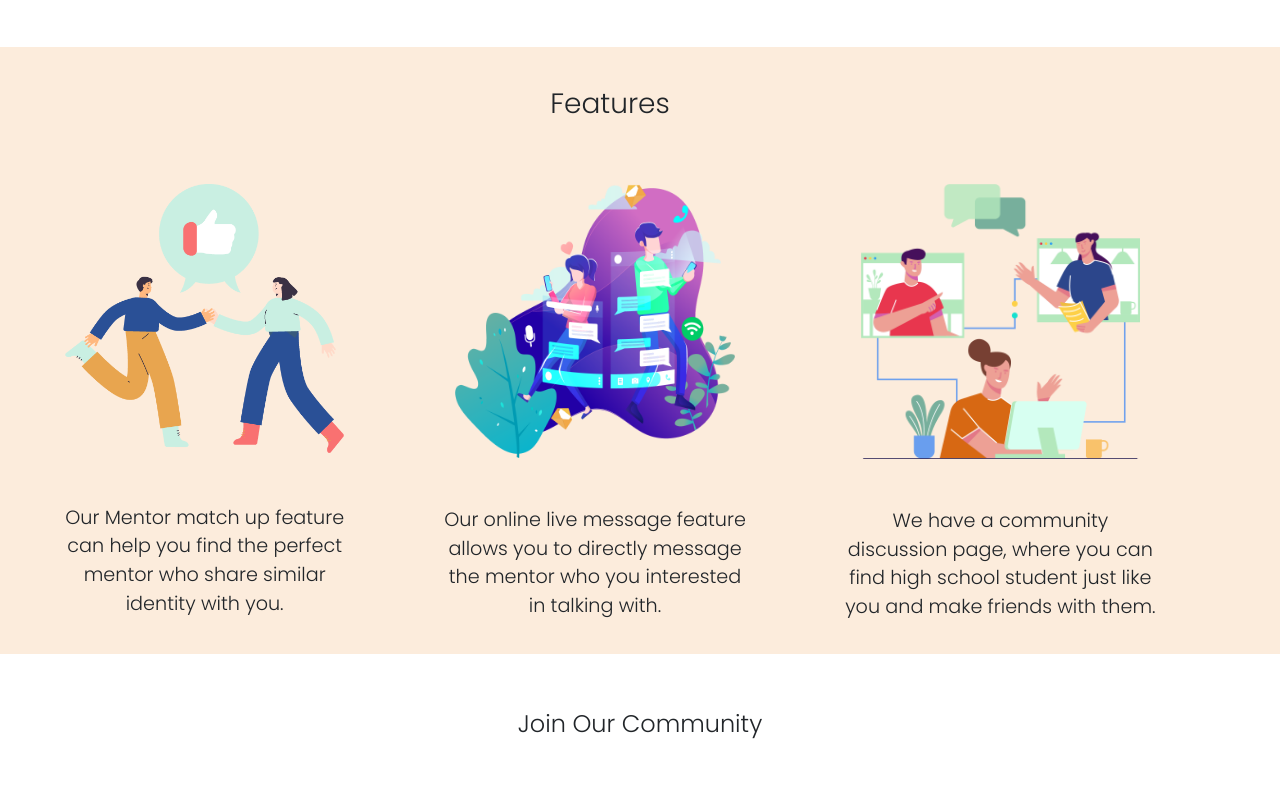
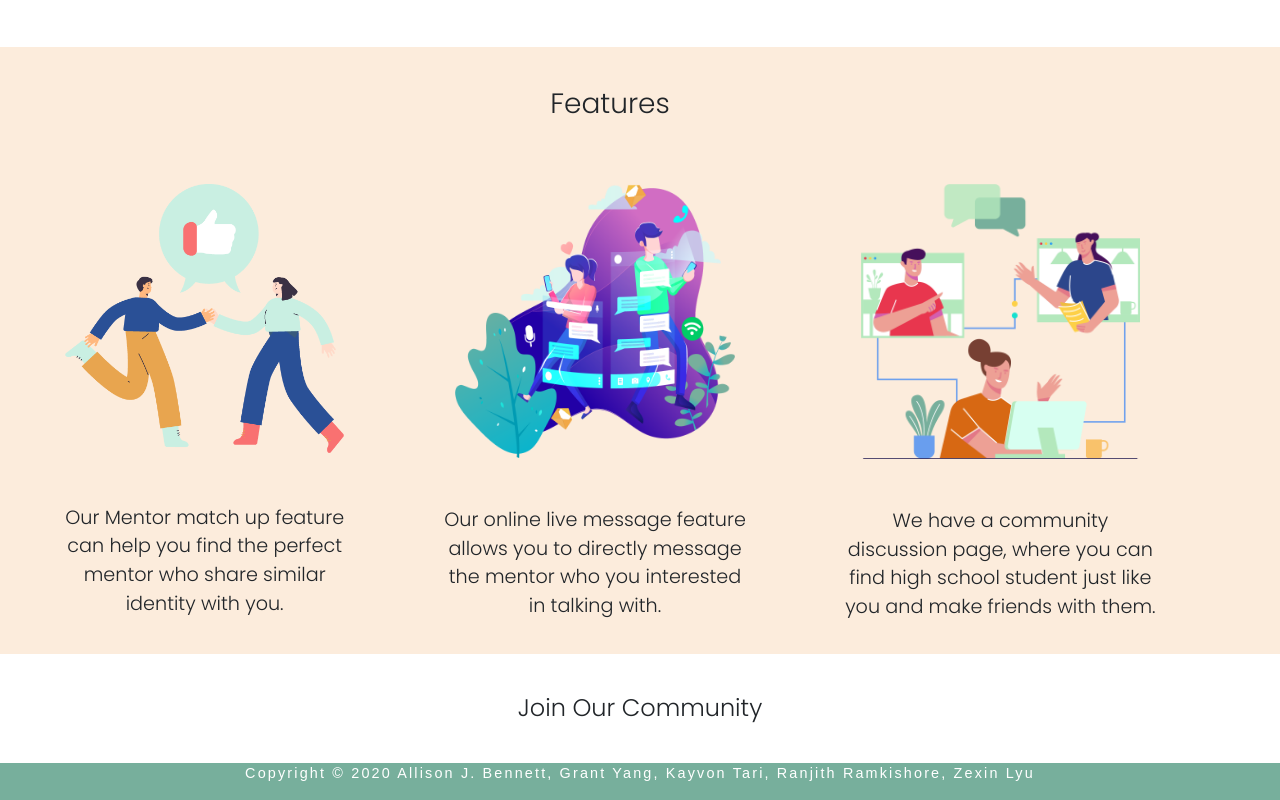
Before and after one commit to uw-info442c-au20/ProjectSDG4, a React (Create React App) app in the folder my-app/: page / in a window 1280 px wide. Shown: the part 463-1263 px from the top of the page. Before the commit the page ends 1210 px from the top, so only its background shows below. Built offline with nearby package versions, Linux system fonts and the light colour scheme; no server answers.

Commit message:
Add Footer and Fix homepage css

```diff
--- a/my-app/src/App/App.js
+++ b/my-app/src/App/App.js
@@ -8,6 +8,7 @@ import { ProfilePage } from "./Pages/ProfilePage/ProfilePage.js";
 import { NavigationBar } from "./Pages/Navigation/Nav";
 import { BrowserRouter as Router, Switch, Route } from "react-router-dom";
 import { LoginWithRouter } from "./Pages/AuthPage/Login.js";
+import Footer from "./Pages/Footer.js";
 import { auth } from "./database/firebase.js";
 
 export class App extends Component {
@@ -49,6 +50,7 @@ export class App extends Component {
             )}
           />
         </Switch>
+        <Footer />
       </Router>
     );
   }
--- /dev/null
+++ b/my-app/src/App/Pages/Footer.js
@@ -0,0 +1,16 @@
+import React from "react";
+
+const Footer = () => {
+  return (
+    <footer>
+      <div className="container copyright">
+        <p className="Foodter-text">
+          Copyright &copy; 2020 Allison J. Bennett, Grant Yang, Kayvon Tari,
+          Ranjith Ramkishore, Zexin Lyu
+        </p>
+      </div>
+    </footer>
+  );
+};
+
+export default Footer;
--- a/my-app/src/App/Pages/HomePage/Content.js
+++ b/my-app/src/App/Pages/HomePage/Content.js
@@ -23,17 +23,19 @@ export class Content extends Component {
 
         <div className="Mission-wrapper">
           <div className="row">
-            <div className="col">
+            <div className="col-12 col-sm-auto col-md-auto col-lg-6 d-flex">
               <img
                 src={`${process.env.PUBLIC_URL}/Mentorship.jpg`}
                 alt="Introduction Picture"
                 id="introductionPic"></img>
             </div>
-            <div className="col statement">
+            <div className="statement col-12 col-sm-auto col-md-auto col-lg-6 d-flex">
+              <div className="row">
                 <div className="MissionStatement row">
                   <h3>Our</h3>
                   <h3 className="highlight-text"> &nbsp; Mission</h3>
                 </div>
+                <div>
                   <p className="row Statement-text">
                     At MentorUp, we aim to ensure all students have adequate
                     resources to succeed in high school and beyond.
@@ -41,13 +43,11 @@ export class Content extends Component {
                 </div>
               </div>
             </div>
+          </div>
+        </div>
 
         <div className="Feature-Wrapper">
           <div className="row">
-            <div className="wave wave-1"></div>
-            <div className="wave wave-2"></div>
-            <div className="wave wave-3"></div>
-            <div className="wave wave-4"></div>
             <div className="FeatureTitle row">
               <h3>Features</h3>
             </div>
@@ -98,7 +98,7 @@ export class Content extends Component {
           </div>
         </div>
 
-        <div className="Signup-Wrapper">
+        <div className="Intro-Video-Wrapper">
           <div>
             <h4>Join Our Community</h4>
           </div>
--- a/my-app/src/index.css
+++ b/my-app/src/index.css
@@ -18,6 +18,12 @@ option,
 .filter-item select {
   font-family: "Poppins", sans-serif;
   font-weight: 300;
+}
+
+body,
+html {
+  margin: 0;
+  padding: 0;
 }
 
 .App {
@@ -191,17 +197,11 @@ option,
     margin: 0;
   }
 
-  /* Sign-UP */
-  .Signup-Wrapper {
+  /* Intro video container */
+  .Intro-Video-Wrapper {
     justify-content: center;
     margin-top: 2.5rem;
-  }
-
-  .Signup-Button-Wrapper {
-    padding-left: 5.5rem;
-    padding-right: 5.5rem;
-    padding-top: 2.5rem;
-    padding-bottom: 2.5rem;
+    margin-bottom: 2.5rem;
   }
 
   h4 {
@@ -467,6 +467,32 @@ option,
     color: black;
     font-size: 16px;
   }
+
+  footer {
+    background-color: #77af9c;
+    margin-bottom: 0;
+  }
+
+  .copyright {
+    overflow: hidden;
+  }
+
+  .copyright p {
+    letter-spacing: 0.15em;
+    text-align: center;
+    font-family: Arial, Helvetica, sans-serif;
+    font-size: 0.9em;
+    color: rgb(209, 206, 206);
+    width: 100%;
+  }
+
+  .copyright a {
+    color: rgb(209, 206, 206);
+  }
+
+  p.Foodter-text {
+    color: white;
+  }
 }
 
 /*********************************************************************************/
```
Lines whose indentation alone changed are shown as unchanged.
